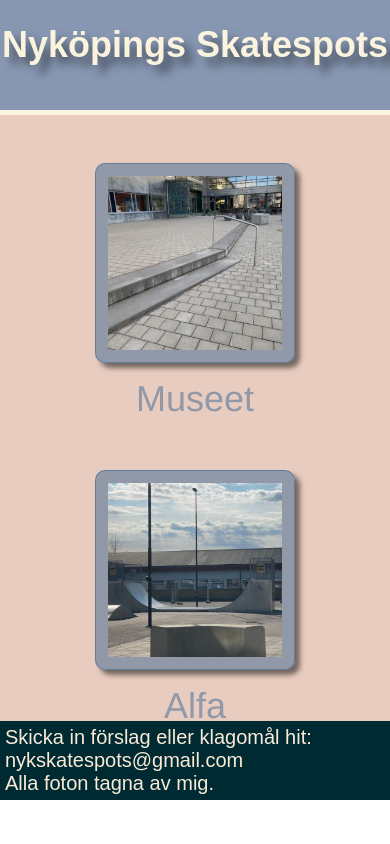
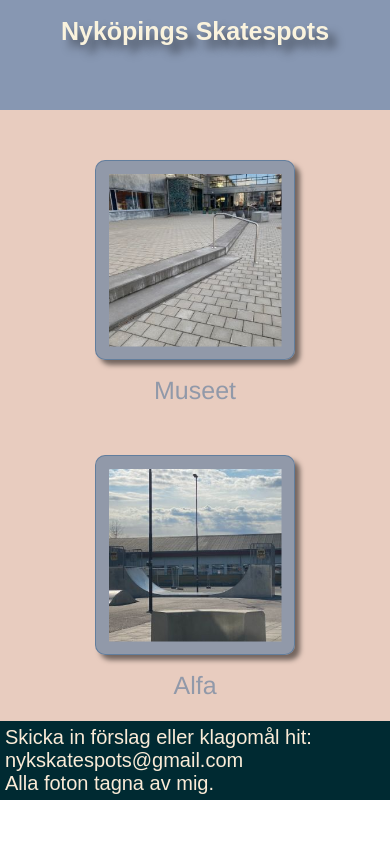
Before and after one commit to Tobbemane/projekt, a plain HTML site: page index.html in a window 390 px wide. Drawn offline with Linux system fonts and the light colour scheme.

Commit message:
förbättring

```diff
--- a/style.css
+++ b/style.css
@@ -16,13 +16,13 @@
         width: 100%;
     }
     *{
-        font-size: 1.5rem;
+        font-size: 25px;
     }
     .content{
         overflow:scroll;
     }
     .globalheader{
-        margin-bottom: 5px;
+
     }
 
 }
```
